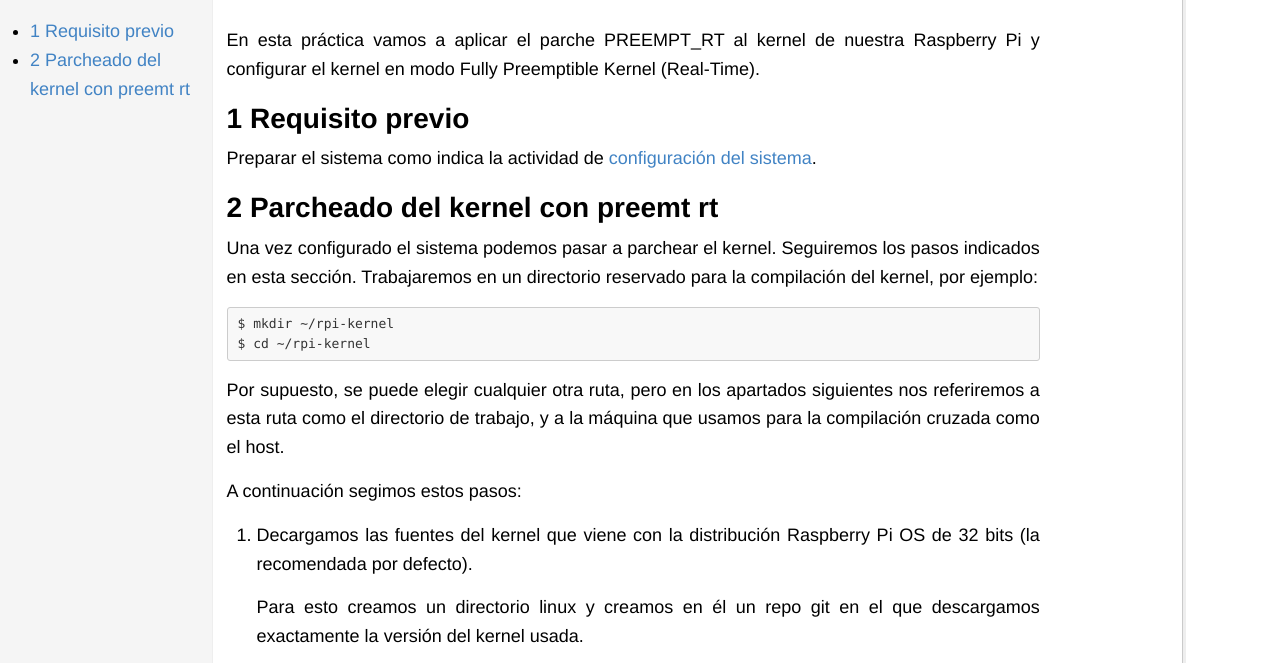
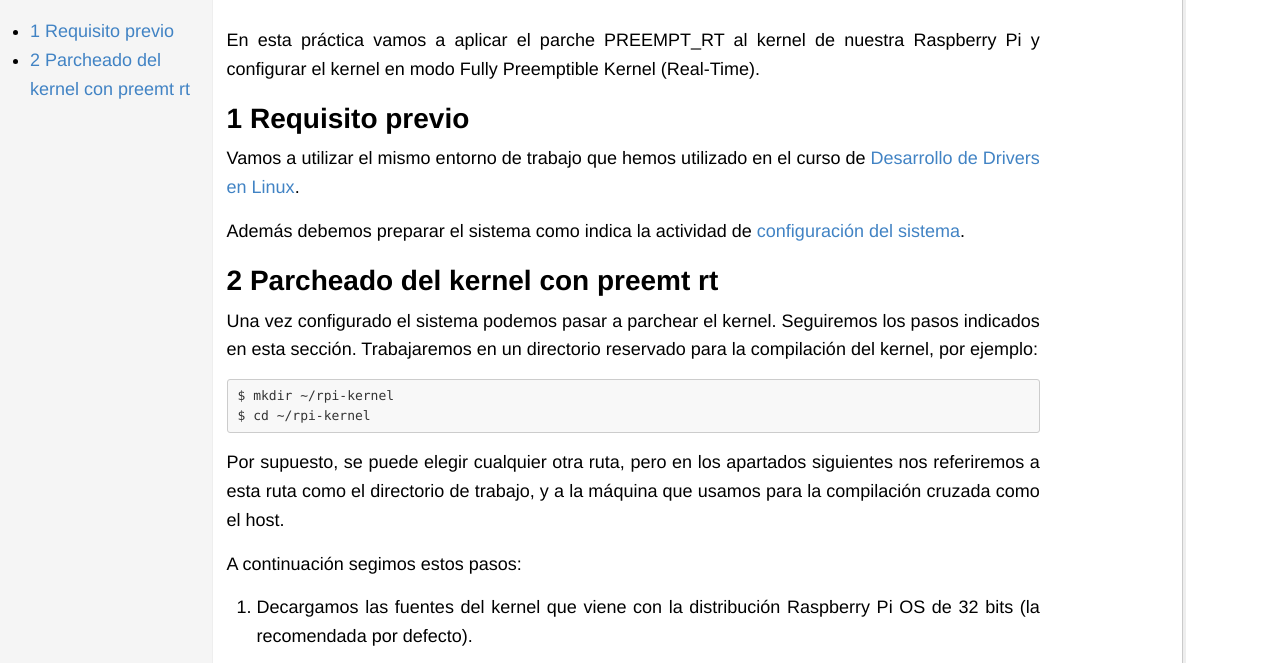
Before and after one commit to tenllado/linux-rt-docs, a plain HTML site: page parcheado_preemptrt.html in a window 1280 px wide. Shown: the part 84-747 px from the top of the page. Drawn offline with Linux system fonts and the light colour scheme.

Commit message:
mención a entorno de trabajo del curso anterior

```diff
--- a/parcheado_preemptrt.html
+++ b/parcheado_preemptrt.html
@@ -869,7 +869,8 @@ font-size: 12px
 
 <p>En esta práctica vamos a aplicar el parche PREEMPT_RT al kernel de nuestra Raspberry Pi y configurar el kernel en modo Fully Preemptible Kernel (Real-Time).</p>
 <h1 data-number="1" id="requisito-previo"><span class="header-section-number">1</span> Requisito previo</h1>
-<p>Preparar el sistema como indica la actividad de <a href="configuracion_sistema.html">configuración del sistema</a>.</p>
+<p>Vamos a utilizar el mismo entorno de trabajo que hemos utilizado en el curso de <a href="https://jcsaezal.github.io/drivers-iac-docs/entorno.html">Desarrollo de Drivers en Linux</a>.</p>
+<p>Además debemos preparar el sistema como indica la actividad de <a href="configuracion_sistema.html">configuración del sistema</a>.</p>
 <h1 data-number="2" id="parcheado-del-kernel-con-preemt-rt"><span class="header-section-number">2</span> Parcheado del kernel con preemt rt</h1>
 <p>Una vez configurado el sistema podemos pasar a parchear el kernel. Seguiremos los pasos indicados en esta sección. Trabajaremos en un directorio reservado para la compilación del kernel, por ejemplo:</p>
 <pre><code>$ mkdir ~/rpi-kernel
```
Also changed, not shown: 3 other files.
